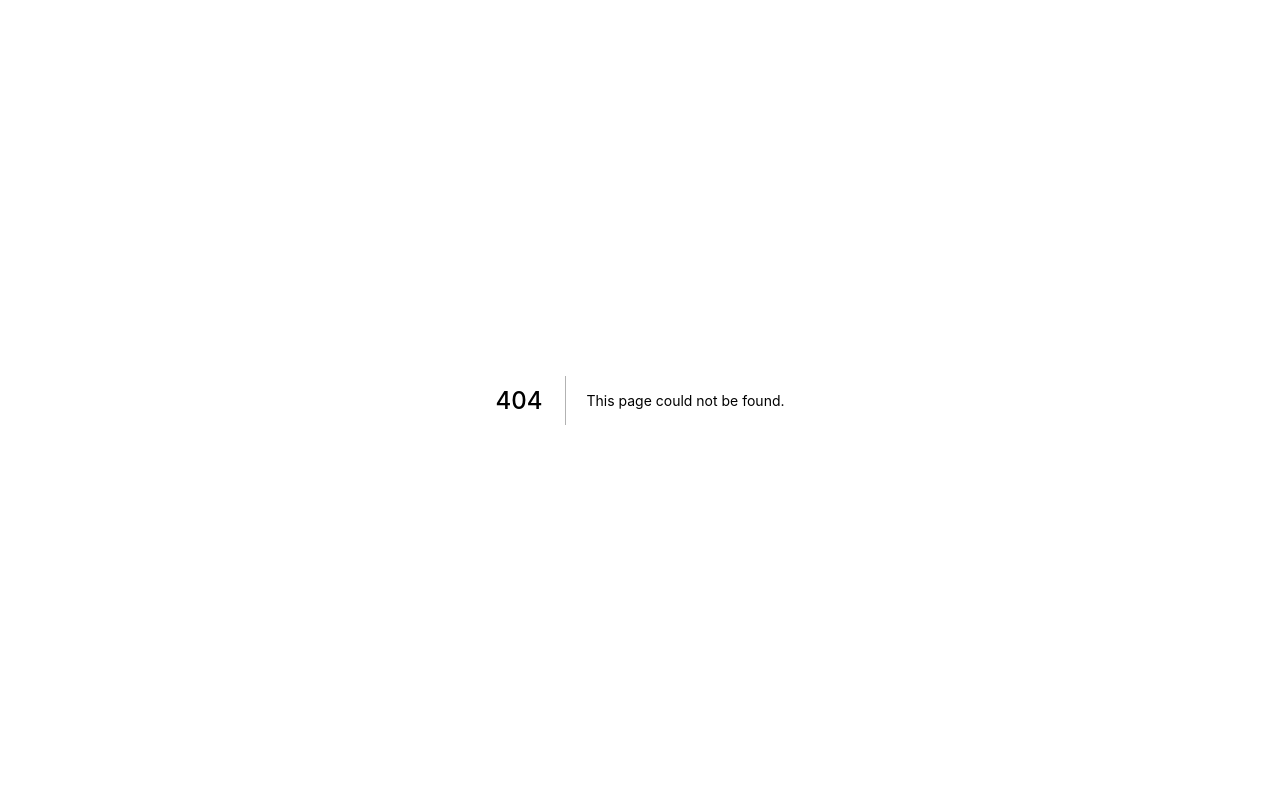
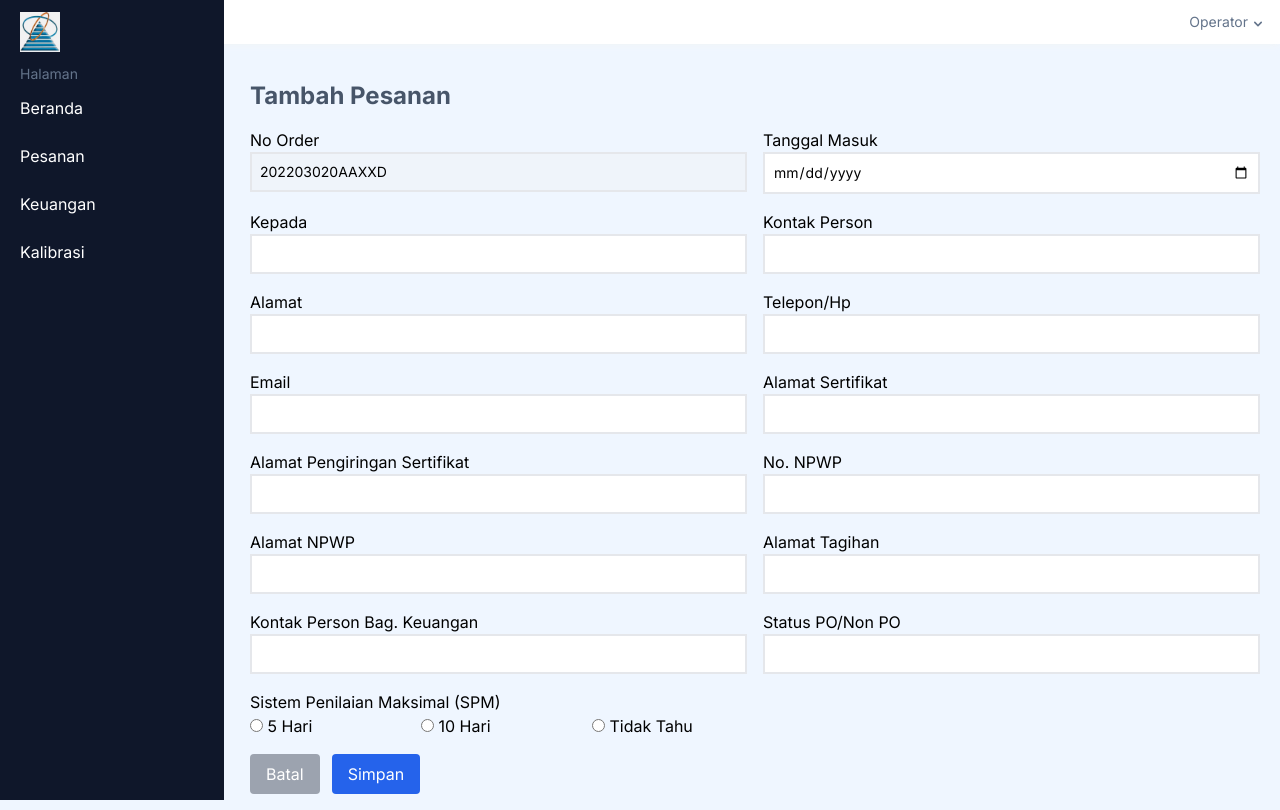
Before and after one commit to khoufstudio/frontend_tracking_app, a Next.js app: page /calibrations/add in a window 1280 px wide. Before the commit this address had no page. Built offline with nearby package versions, Linux system fonts and the light colour scheme.

Commit message:
add modul kalibrasi

```diff
--- a/components/layouts/admin.tsx
+++ b/components/layouts/admin.tsx
@@ -30,6 +30,7 @@ const AdminLayout = ({ children } : DashboardLayoutProps ) => {
                 ['Beranda', '/dashboard'],
                 ['Pesanan', '/orders'],
                 ['Keuangan', '/finances'],
+                ['Kalibrasi', '/calibrations'],
               ].map(([title, url]) => (
                 <Link href={url} key={title}>
                   <li className='pl-5 pr-10 py-3 hover:cursor-pointer hover:bg-slate-600' onClick={() => setMenuMobileOpen(false)}>{title}</li>
--- /dev/null
+++ b/pages/calibrations/add.tsx
@@ -0,0 +1,95 @@
+import Link from 'next/link';
+import { ReactElement } from 'react';
+import AdminLayout from "../../components/layouts/admin";
+
+const AddOrder = () => {
+  return (
+    <>
+      <h2 className='mb-2 text-2xl text-slate-600 font-bold'>Tambah Pesanan</h2>
+      <form action="">
+        <div className="my-4 grid grid-cols-1 md:grid-cols-2 gap-4">
+          <div>
+            <label className="block" htmlFor="no_order">No Order</label>
+            <input className="border-2 p-2 text-sm w-full" id="no_order" type="text" value="202203020AAXXD" disabled />
+          </div>
+          <div>
+            <label className="block" htmlFor="order_date">Tanggal Masuk</label>
+            <input className="border-2 p-2 text-sm w-full" id="order_date" type="date" />
+          </div>
+          <div>
+            <label className="block" htmlFor="kepada">Kepada</label>
+            <input className="border-2 p-2 text-sm w-full" id="kepada" type="text" value="" />
+          </div>
+          <div>
+            <label className="block" htmlFor="kontak_person">Kontak Person</label>
+            <input className="border-2 p-2 text-sm w-full" id="kontak_person" type="text" value="" />
+          </div>
+          <div>
+            <label className="block" htmlFor="alamat">Alamat</label>
+            <input className="border-2 p-2 text-sm w-full" id="alamat" type="text" value="" />
+          </div>
+          <div>
+            <label className="block" htmlFor="telepon">Telepon/Hp</label>
+            <input className="border-2 p-2 text-sm w-full" id="telepon" type="text" value="" />
+          </div>
+          <div>
+            <label className="block" htmlFor="email">Email</label>
+            <input className="border-2 p-2 text-sm w-full" id="email" type="text" value="" />
+          </div>
+          <div>
+            <label className="block" htmlFor="alamat_sertifkat">Alamat Sertifikat</label>
+            <input className="border-2 p-2 text-sm w-full" id="alamat_sertifkat" type="text" value="" />
+          </div>
+          <div>
+            <label className="block" htmlFor="alamat_pengiringan_sertifkat">Alamat Pengiringan Sertifikat</label>
+            <input className="border-2 p-2 text-sm w-full" id="alamat_pengiringan_sertifkat" type="text" value="" />
+          </div>
+          <div>
+            <label className="block" htmlFor="no_npwp">No. NPWP</label>
+            <input className="border-2 p-2 text-sm w-full" id="no_npwp" type="text" value="" />
+          </div>
+          <div>
+            <label className="block" htmlFor="alamat_npwp">Alamat NPWP</label>
+            <input className="border-2 p-2 text-sm w-full" id="alamat_npwp" type="text" value="" />
+          </div>
+          <div>
+            <label className="block" htmlFor="alamat_tagihan">Alamat Tagihan</label>
+            <input className="border-2 p-2 text-sm w-full" id="alamat_tagihan" type="text" value="" />
+          </div>
+          <div>
+            <label className="block" htmlFor="kontak_person_keuangan">Kontak Person Bag. Keuangan</label>
+            <input className="border-2 p-2 text-sm w-full" id="kontak_person_keuangan" type="text" value="" />
+          </div>
+          <div>
+            <label className="block" htmlFor="status">Status PO/Non PO</label>
+            <input className="border-2 p-2 text-sm w-full" id="status" type="text" value="" />
+          </div>
+          <div>
+            <label className="block" htmlFor="spm">Sistem Penilaian Maksimal (SPM)</label>
+            <div className='grid grid-cols-3 gap-4'>
+              <label htmlFor="5hari">
+                <input type="radio" name="spm" id="5hari" /> 5 Hari
+              </label>
+              <label htmlFor="10hari">
+                <input type="radio" name="spm" id="10hari" /> 10 Hari
+              </label>
+              <label htmlFor="tidak_tahu">
+                <input type="radio" name="spm" id="tidak_tahu" /> Tidak Tahu
+              </label>
+            </div>
+          </div>
+        </div>
+        <div className='flex pb-4'>
+          <Link href="/orders"><button className="bg-gray-400 p-2 px-4 text-white rounded mr-3">Batal</button></Link>
+          <button className="bg-blue-600 p-2 px-4 text-white rounded" type="submit">Simpan</button>
+        </div>
+      </form>
+    </>
+  )
+}
+
+AddOrder.getLayout = function getLayout(page: ReactElement) {
+  return <AdminLayout>{page}</AdminLayout>
+}
+
+export default AddOrder
--- /dev/null
+++ b/pages/calibrations/index.tsx
@@ -0,0 +1,50 @@
+import { PlusIcon } from "@heroicons/react/solid";
+import Link from "next/link";
+import { ReactElement } from 'react';
+import AdminLayout from "../../components/layouts/admin";
+
+
+const Calibration = () => {
+  return (
+    <>
+      <div className="flex justify-between mb-4">
+        <h2 className='mb-2 text-2xl text-slate-600 font-bold'>Kalibrasi</h2>
+        <Link href="orders/add">
+          <button className="bg-blue-600 text-white px-6 rounded flex gap-2 items-center">
+            <PlusIcon className="w-6 text-slate-200"/> <div>Tambah</div>
+          </button>
+        </Link>
+      </div>
+      <div className="bg-white">
+        <div className="overflow-x-auto">
+          <table className="w-full">
+            <thead className="bg-slate-200">
+              <tr className="border-b-gray-300 border-b-2">
+                <td className="text-slate-500 font-semibold w-16 text-center">No</td>
+                <td className="p-3 pl-5 text-slate-500 font-semibold">No Order</td>
+                <td className="p-3 pl-5 text-slate-500 font-semibold">Tanggal Masuk</td>
+                <td className="p-3 pl-5 text-slate-500 font-semibold">SPM</td>
+                <td className="p-3 pl-5 text-slate-500 font-semibold"></td>
+              </tr>
+            </thead>
+            <tbody>
+              <tr>
+                <td className="p-3 pl-5 text-slate-600">1</td>
+                <td className="p-3 pl-5 text-slate-600">34343434535434534</td>
+                <td className="p-3 pl-5 text-slate-600">23-04-2023</td>
+                <td className="p-3 pl-5 text-slate-600">5 Hari</td>
+                <td className="p-3 pl-5 text-slate-600"></td>
+              </tr>
+            </tbody>
+          </table>
+        </div>
+      </div>
+    </>
+  )
+}
+
+Calibration.getLayout = function getLayout(page: ReactElement) {
+  return <AdminLayout>{page}</AdminLayout>
+}
+
+export default Calibration
```
